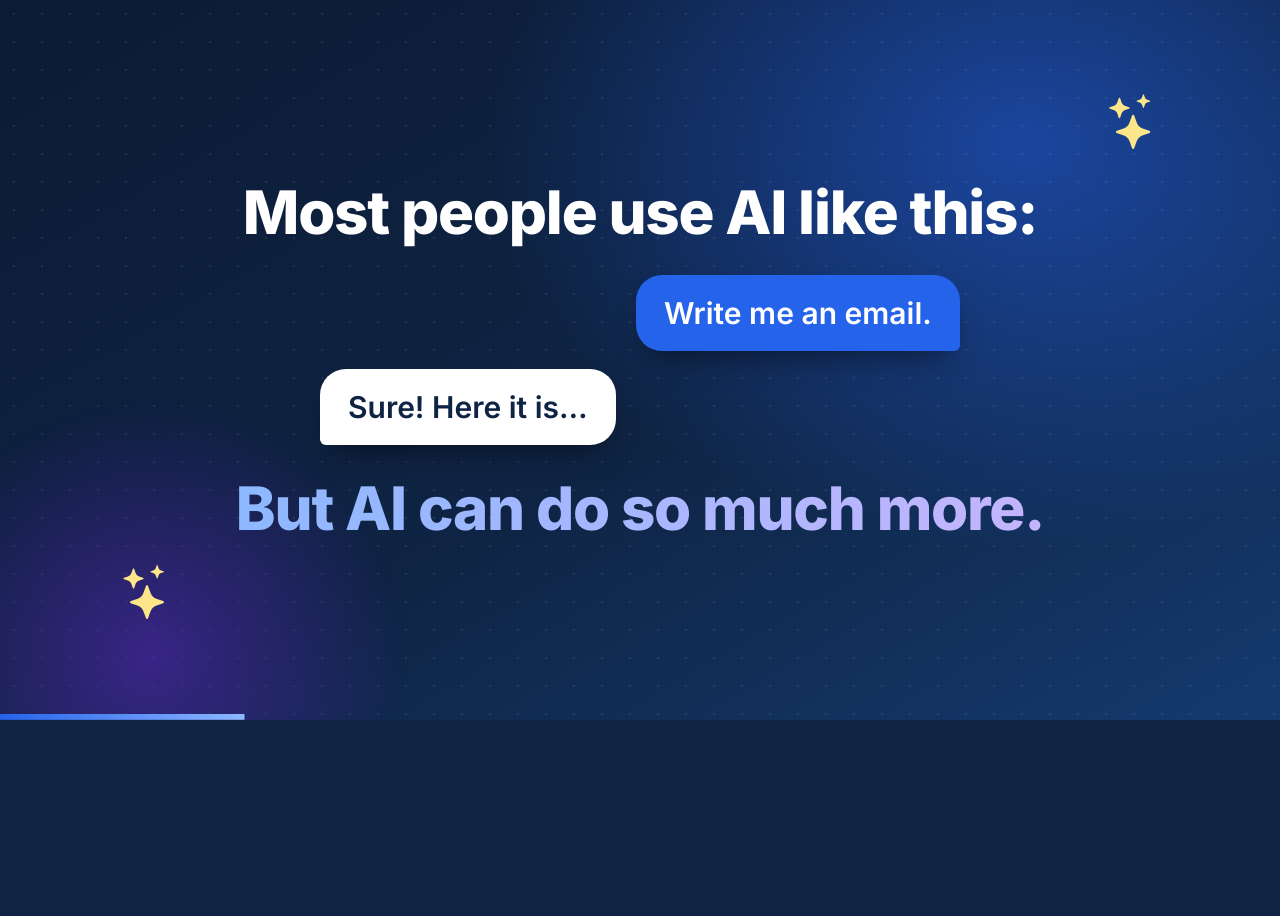
After one commit to joshuakevo/eltech-website, a PHP site: page /academy/lib/video/ai-beyond-chatgpt-intro.html in a window 1280 px wide. The commit adds this page. Shown: the top 916 px of the page. Run offline with PHP 8.4, Linux system fonts and the light colour scheme.

Commit message:
Add 45-second animated intro video for AI Beyond ChatGPT
- MP4 (1280x720, 1.7 MB) rendered from an HTML animation kept in
  academy/lib/video/ (not public) so it can be edited and re-rendered
- "Watch the intro" pop-up player on the course page and Learn AI page

Co-Authored-By: Claude Opus 5.5 <noreply@anthropic.com>

```diff
--- a/academy/lib/courses.php
+++ b/academy/lib/courses.php
@@ -15,6 +15,7 @@ function course_catalog(): array
             'icon' => 'bi-stars',
             'status' => 'live',
             'price' => 38000, // UGX, full course
+            'intro' => 'ai-beyond-chatgpt-intro', // assets/video/<name>.mp4 + .jpg poster
         ],
         'automate-with-ai' => [
             'title' => 'Automate Your Business with AI',
--- /dev/null
+++ b/academy/lib/video/ai-beyond-chatgpt-intro.html
@@ -0,0 +1,246 @@
+<!DOCTYPE html>
+<!--
+  Source animation for the "AI Beyond ChatGPT" intro video (1280x720, 45 s).
+  Rendered to assets/video/ai-beyond-chatgpt-intro.mp4 frame by frame:
+  window.seek(ms) sets every animation to that moment, then a screenshot is taken.
+  Each scene uses --s/--e (start/end) and each element --d (appear time), in seconds.
+-->
+<html lang="en">
+<head>
+<meta charset="utf-8">
+<title>AI Beyond ChatGPT: intro</title>
+<link href="https://fonts.googleapis.com/css2?family=Inter:wght@400;500;600;700;800&display=swap" rel="stylesheet">
+<link href="../../../assets/vendor/bootstrap-icons/bootstrap-icons.min.css" rel="stylesheet">
+<style>
+  * { box-sizing: border-box; margin: 0; padding: 0; }
+  html, body { width: 1280px; height: 720px; overflow: hidden; background: #0f2444; }
+  body { font-family: "Inter", sans-serif; color: #fff; }
+
+  .stage {
+    position: relative; width: 1280px; height: 720px; overflow: hidden;
+    background: radial-gradient(60% 80% at 80% 20%, rgba(37, 99, 235, .55), transparent 70%),
+                linear-gradient(150deg, #0b1b34, #0f2444 55%, #143a6e);
+  }
+  .dots { position: absolute; inset: 0; background-image: radial-gradient(rgba(255,255,255,.08) 1.5px, transparent 1.5px); background-size: 28px 28px; }
+  .glow { position: absolute; width: 520px; height: 520px; border-radius: 50%; background: radial-gradient(circle, rgba(109,40,217,.45), transparent 70%); left: -160px; bottom: -220px; animation: drift 45s linear both; }
+  @keyframes drift { to { transform: translate(260px, -120px); } }
+
+  /* Scenes */
+  .scene {
+    position: absolute; inset: 0; display: flex; flex-direction: column; align-items: center; justify-content: center;
+    text-align: center; opacity: 0;
+    animation: scene calc((var(--e) - var(--s)) * 1s) linear calc(var(--s) * 1s) both;
+  }
+  .scene.last { animation-name: scene-last; }
+  @keyframes scene { 0% { opacity: 0; transform: translateY(24px); } 8% { opacity: 1; transform: none; } 92% { opacity: 1; transform: none; } 100% { opacity: 0; transform: translateY(-16px); } }
+  @keyframes scene-last { 0% { opacity: 0; transform: translateY(24px); } 8% { opacity: 1; transform: none; } 100% { opacity: 1; } }
+
+  .pop { opacity: 0; animation: pop .6s cubic-bezier(.2, 1.4, .4, 1) calc(var(--d) * 1s) both; }
+  @keyframes pop { from { opacity: 0; transform: scale(.6) translateY(20px); } to { opacity: 1; transform: none; } }
+  .rise { opacity: 0; animation: rise .7s ease-out calc(var(--d) * 1s) both; }
+  @keyframes rise { from { opacity: 0; transform: translateY(30px); } to { opacity: 1; transform: none; } }
+  .grow { transform-origin: left; animation: grow .8s ease-out calc(var(--d) * 1s) both; }
+  @keyframes grow { from { transform: scaleX(0); } to { transform: scaleX(1); } }
+
+  .kicker { font-size: 22px; font-weight: 700; letter-spacing: .2em; text-transform: uppercase; color: #8db8ff; margin-bottom: 18px; }
+  h1 { font-size: 92px; font-weight: 800; letter-spacing: -.03em; line-height: 1.05; }
+  h2 { font-size: 60px; font-weight: 800; letter-spacing: -.02em; line-height: 1.1; }
+  .sub { font-size: 30px; color: #c9d4e5; margin-top: 18px; }
+  .accent { background: linear-gradient(90deg, #8db8ff, #c4b5fd); -webkit-background-clip: text; background-clip: text; color: transparent; }
+
+  /* Scene 1 */
+  .logo-tile { width: 132px; height: 104px; background: #fff; border-radius: 26px; display: grid; place-items: center; margin-bottom: 34px; box-shadow: 0 20px 40px -10px rgba(0,0,0,.5); }
+  .logo-tile img { width: 96px; }
+
+  /* Scene 2 */
+  .chat { display: flex; flex-direction: column; gap: 18px; align-items: flex-start; width: 640px; margin: 30px 0; }
+  .bubble { background: #fff; color: #0f2444; font-size: 30px; font-weight: 600; padding: 20px 28px; border-radius: 26px 26px 26px 6px; box-shadow: 0 16px 30px -12px rgba(0,0,0,.5); }
+  .bubble.me { align-self: flex-end; background: #2563eb; color: #fff; border-radius: 26px 26px 6px 26px; }
+  .burst { position: absolute; color: #fde68a; font-size: 54px; }
+
+  /* Outcome scenes */
+  .step { position: absolute; top: 48px; left: 60px; display: flex; gap: 10px; }
+  .step span { width: 46px; height: 8px; border-radius: 4px; background: rgba(255,255,255,.2); }
+  .step span.on { background: #8db8ff; }
+  .outcome-num { width: 64px; height: 64px; border-radius: 50%; background: #2563eb; display: grid; place-items: center; font-size: 30px; font-weight: 800; margin-bottom: 22px; }
+  .visual { display: flex; align-items: center; justify-content: center; gap: 22px; margin-top: 44px; min-height: 230px; }
+  .chip { background: #fff; color: #0f2444; border-radius: 20px; padding: 24px 30px; font-size: 30px; font-weight: 700; min-width: 190px; box-shadow: 0 16px 30px -12px rgba(0,0,0,.5); position: relative; }
+  .chip small { display: block; font-size: 17px; font-weight: 500; color: #5b6270; margin-top: 4px; }
+  .chip.best { outline: 5px solid #4ade80; }
+  .badge { position: absolute; top: -18px; right: -18px; width: 46px; height: 46px; border-radius: 50%; background: #16a34a; color: #fff; display: grid; place-items: center; font-size: 26px; }
+  .block { background: rgba(255,255,255,.12); border: 2px solid rgba(255,255,255,.25); border-radius: 16px; padding: 18px 22px; font-size: 26px; font-weight: 700; }
+  .block:nth-child(1) { background: #2563eb; } .block:nth-child(2) { background: #7c3aed; } .block:nth-child(3) { background: #0891b2; } .block:nth-child(4) { background: #16a34a; } .block:nth-child(5) { background: #ea580c; }
+  .arrow { font-size: 56px; color: #8db8ff; }
+  .result { background: #fff; color: #157347; border-radius: 20px; padding: 22px 30px; font-size: 30px; font-weight: 800; display: flex; align-items: center; gap: 12px; }
+  .doc { width: 180px; height: 230px; background: #fff; border-radius: 14px; padding: 22px 18px; display: grid; gap: 10px; align-content: start; }
+  .doc i { display: block; height: 10px; border-radius: 5px; background: #c4ccd8; }
+  .summary { width: 330px; background: #fff; color: #0f2444; border-radius: 18px; padding: 24px 26px; text-align: left; font-size: 24px; font-weight: 600; display: grid; gap: 14px; }
+  .summary div { display: flex; gap: 12px; align-items: center; }
+  .summary .bi { color: #16a34a; }
+  .icon-tile { width: 200px; height: 200px; border-radius: 30px; display: grid; place-items: center; font-size: 96px; color: #fff; box-shadow: 0 20px 40px -14px rgba(0,0,0,.6); }
+  .waves { display: flex; gap: 8px; align-items: center; height: 120px; }
+  .waves span { width: 12px; border-radius: 6px; background: #8db8ff; animation: wave 1s ease-in-out infinite alternate; }
+  @keyframes wave { from { height: 20px; } to { height: 110px; } }
+  .day { display: grid; gap: 12px; justify-items: center; font-size: 24px; font-weight: 600; color: #c9d4e5; }
+  .day .icon-tile { width: 150px; height: 150px; font-size: 70px; }
+
+  /* Certificate */
+  .cert { width: 560px; background: #fff; color: #0f2444; border: 10px solid #0f2444; outline: 3px solid #f59e0b; outline-offset: -20px; padding: 40px; border-radius: 6px; box-shadow: 0 30px 60px -16px rgba(0,0,0,.6); }
+  .cert p { color: #b45309; letter-spacing: .25em; font-size: 15px; font-weight: 700; }
+  .cert strong { display: block; font-size: 40px; margin: 12px 0 6px; }
+  .cert span { color: #1565c0; font-size: 26px; font-weight: 700; }
+  .medal { position: absolute; right: 330px; top: 380px; width: 120px; height: 120px; border-radius: 50%; background: #f59e0b; display: grid; place-items: center; font-size: 64px; color: #fff; box-shadow: 0 12px 30px -8px rgba(0,0,0,.6); }
+  .perks { display: flex; gap: 18px; margin-top: 34px; }
+  .perk { background: rgba(255,255,255,.1); border: 1px solid rgba(255,255,255,.2); border-radius: 99px; padding: 12px 22px; font-size: 24px; font-weight: 600; display: flex; gap: 10px; align-items: center; }
+
+  /* CTA */
+  .cta-btn { margin-top: 40px; background: #2563eb; color: #fff; font-size: 34px; font-weight: 800; padding: 22px 46px; border-radius: 18px; box-shadow: 0 18px 36px -10px rgba(37,99,235,.8); }
+  .url { margin-top: 26px; font-size: 28px; color: #c9d4e5; font-weight: 600; }
+  .brand-row { position: absolute; bottom: 44px; display: flex; align-items: center; gap: 14px; font-size: 22px; font-weight: 700; letter-spacing: .14em; color: #c9d4e5; }
+  .brand-row .logo-tile { width: 64px; height: 50px; border-radius: 12px; margin: 0; }
+  .brand-row .logo-tile img { width: 46px; }
+
+  /* Progress bar of the whole video */
+  .bar { position: absolute; left: 0; bottom: 0; height: 6px; width: 100%; background: linear-gradient(90deg, #2563eb, #8db8ff); transform-origin: left; animation: barfill 45s linear both; }
+  @keyframes barfill { from { transform: scaleX(0); } to { transform: scaleX(1); } }
+</style>
+</head>
+<body>
+<div class="stage">
+  <div class="dots"></div>
+  <div class="glow"></div>
+
+  <!-- 1. Title (0 - 4.5) -->
+  <section class="scene" style="--s:0; --e:4.5">
+    <div class="logo-tile pop" style="--d:.2"><img src="../../../assets/img/logo.png" alt=""></div>
+    <p class="kicker rise" style="--d:.6">Eltech Academy</p>
+    <h1 class="rise" style="--d:.9">AI Beyond <span class="accent">ChatGPT</span></h1>
+    <p class="sub rise" style="--d:1.5">6 short lessons &middot; quizzes &middot; real tasks</p>
+  </section>
+
+  <!-- 2. The problem (4.5 - 10) -->
+  <section class="scene" style="--s:4.5; --e:10">
+    <h2 class="rise" style="--d:4.8">Most people use AI like this:</h2>
+    <div class="chat">
+      <div class="bubble me pop" style="--d:5.6">Write me an email.</div>
+      <div class="bubble pop" style="--d:6.4">Sure! Here it is…</div>
+    </div>
+    <h2 class="rise" style="--d:7.6"><span class="accent">But AI can do so much more.</span></h2>
+    <i class="bi bi-stars burst pop" style="--d:8; left: 120px; top: 560px"></i>
+    <i class="bi bi-stars burst pop" style="--d:8.2; right: 120px; top: 90px"></i>
+  </section>
+
+  <!-- 3. Promise (10 - 12.5) -->
+  <section class="scene" style="--s:10; --e:12.5">
+    <p class="kicker rise" style="--d:10.2">In about 80 minutes</p>
+    <h1 class="rise" style="--d:10.4">By the end,<br>you will…</h1>
+  </section>
+
+  <!-- 4. Outcome 1: tools (12.5 - 17) -->
+  <section class="scene" style="--s:12.5; --e:17">
+    <div class="step"><span class="on"></span><span></span><span></span><span></span><span></span></div>
+    <div class="outcome-num pop" style="--d:12.7">1</div>
+    <h2 class="rise" style="--d:12.9">Choose the right AI tool</h2>
+    <div class="visual">
+      <div class="chip pop" style="--d:13.5">ChatGPT<small>all-rounder</small></div>
+      <div class="chip best pop" style="--d:13.8">Claude<small>long documents</small><span class="badge pop" style="--d:15.2"><i class="bi bi-check-lg"></i></span></div>
+      <div class="chip pop" style="--d:14.1">Gemini<small>Google tools</small></div>
+      <div class="chip pop" style="--d:14.4">Copilot<small>Microsoft 365</small></div>
+    </div>
+  </section>
+
+  <!-- 5. Outcome 2: prompts (17 - 21.5) -->
+  <section class="scene" style="--s:17; --e:21.5">
+    <div class="step"><span class="on"></span><span class="on"></span><span></span><span></span><span></span></div>
+    <div class="outcome-num pop" style="--d:17.2">2</div>
+    <h2 class="rise" style="--d:17.4">Write prompts that get results</h2>
+    <div class="visual">
+      <div style="display:flex; gap:12px">
+        <div class="block pop" style="--d:18">Role</div>
+        <div class="block pop" style="--d:18.25">Task</div>
+        <div class="block pop" style="--d:18.5">Context</div>
+        <div class="block pop" style="--d:18.75">Format</div>
+        <div class="block pop" style="--d:19">Tone</div>
+      </div>
+      <i class="bi bi-arrow-right arrow pop" style="--d:19.5"></i>
+      <div class="result pop" style="--d:19.9"><i class="bi bi-check-circle-fill"></i> Great answer</div>
+    </div>
+  </section>
+
+  <!-- 6. Outcome 3: documents (21.5 - 26) -->
+  <section class="scene" style="--s:21.5; --e:26">
+    <div class="step"><span class="on"></span><span class="on"></span><span class="on"></span><span></span><span></span></div>
+    <div class="outcome-num pop" style="--d:21.7">3</div>
+    <h2 class="rise" style="--d:21.9">Summarise documents &amp; check facts</h2>
+    <div class="visual">
+      <div class="doc pop" style="--d:22.5"><i></i><i style="width:80%"></i><i></i><i style="width:60%"></i><i></i><i style="width:85%"></i><i></i><i style="width:70%"></i><i></i><i style="width:50%"></i></div>
+      <i class="bi bi-arrow-right arrow pop" style="--d:23.1"></i>
+      <div class="summary">
+        <div class="rise" style="--d:23.5"><i class="bi bi-check-circle-fill"></i> 3 key points</div>
+        <div class="rise" style="--d:23.9"><i class="bi bi-check-circle-fill"></i> Dates &amp; amounts</div>
+        <div class="rise" style="--d:24.3"><i class="bi bi-search"></i> Facts checked</div>
+      </div>
+    </div>
+  </section>
+
+  <!-- 7. Outcome 4: images and voice (26 - 30.5) -->
+  <section class="scene" style="--s:26; --e:30.5">
+    <div class="step"><span class="on"></span><span class="on"></span><span class="on"></span><span class="on"></span><span></span></div>
+    <div class="outcome-num pop" style="--d:26.2">4</div>
+    <h2 class="rise" style="--d:26.4">Create images &amp; use your voice</h2>
+    <div class="visual">
+      <div class="icon-tile pop" style="--d:27; background: linear-gradient(135deg, #be185d, #f59e0b)"><i class="bi bi-image"></i></div>
+      <div class="icon-tile pop" style="--d:27.4; background: linear-gradient(135deg, #2563eb, #7c3aed)"><i class="bi bi-mic-fill"></i></div>
+      <div class="waves pop" style="--d:27.8"><span style="animation-delay:-.1s"></span><span style="animation-delay:-.5s"></span><span style="animation-delay:-.3s"></span><span style="animation-delay:-.8s"></span><span style="animation-delay:-.2s"></span><span style="animation-delay:-.6s"></span><span style="animation-delay:-.4s"></span></div>
+    </div>
+  </section>
+
+  <!-- 8. Outcome 5: safe daily routine (30.5 - 35) -->
+  <section class="scene" style="--s:30.5; --e:35">
+    <div class="step"><span class="on"></span><span class="on"></span><span class="on"></span><span class="on"></span><span class="on"></span></div>
+    <div class="outcome-num pop" style="--d:30.7">5</div>
+    <h2 class="rise" style="--d:30.9">Use AI safely, every day</h2>
+    <div class="visual">
+      <div class="icon-tile pop" style="--d:31.5; background: linear-gradient(135deg, #16a34a, #0f766e)"><i class="bi bi-shield-check"></i></div>
+      <div class="day pop" style="--d:32"><div class="icon-tile" style="background:#f59e0b"><i class="bi bi-sunrise"></i></div>Morning</div>
+      <div class="day pop" style="--d:32.3"><div class="icon-tile" style="background:#0284c7"><i class="bi bi-sun"></i></div>Day</div>
+      <div class="day pop" style="--d:32.6"><div class="icon-tile" style="background:#7c3aed"><i class="bi bi-sunset"></i></div>Evening</div>
+    </div>
+  </section>
+
+  <!-- 9. Certificate (35 - 39.5) -->
+  <section class="scene" style="--s:35; --e:39.5">
+    <h2 class="rise" style="--d:35.2">Finish and earn your certificate</h2>
+    <div class="cert pop" style="--d:35.8; margin-top: 36px">
+      <p>CERTIFICATE OF COMPLETION</p>
+      <strong>Your name here</strong>
+      <span>AI Beyond ChatGPT</span>
+    </div>
+    <div class="medal pop" style="--d:36.6"><i class="bi bi-award-fill"></i></div>
+    <div class="perks">
+      <div class="perk rise" style="--d:37.2"><i class="bi bi-star-fill" style="color:#fbbf24"></i> Points</div>
+      <div class="perk rise" style="--d:37.5"><i class="bi bi-fire" style="color:#fb923c"></i> Streaks</div>
+      <div class="perk rise" style="--d:37.8"><i class="bi bi-patch-check-fill" style="color:#4ade80"></i> Badges</div>
+    </div>
+  </section>
+
+  <!-- 10. Call to action (39.5 - 45) -->
+  <section class="scene last" style="--s:39.5; --e:45">
+    <p class="kicker rise" style="--d:39.7">Start today</p>
+    <h1 class="rise" style="--d:40">The first 2 lessons<br><span class="accent">are free.</span></h1>
+    <div class="cta-btn pop" style="--d:41">Sign in with Google &amp; start</div>
+    <p class="url rise" style="--d:41.6">eltech-systems.com/academy</p>
+    <div class="brand-row rise" style="--d:42"><div class="logo-tile"><img src="../../../assets/img/logo.png" alt=""></div> ELTECH SYSTEMS &middot; KAMPALA</div>
+  </section>
+
+  <div class="bar"></div>
+</div>
+
+<script>
+  // Used by the renderer: freeze every animation at the given time in milliseconds
+  window.seek = (ms) => {
+    document.getAnimations().forEach((a) => { a.pause(); a.currentTime = ms; });
+  };
+</script>
+</body>
+</html>
--- a/assets/css/main.css
+++ b/assets/css/main.css
@@ -514,6 +514,11 @@ ul, ol { margin: 0; padding: 0; list-style: none; }
 }
 .modal-close:hover { background: var(--tint); }
 
+/* Intro video pop-up */
+.video-modal { width: min(960px, calc(100vw - 24px)); padding: 0; background: #000; border-radius: 16px; overflow: hidden; }
+.video-modal video { display: block; width: 100%; aspect-ratio: 16 / 9; background: #000; }
+.video-modal .modal-close { z-index: 2; background: rgba(255, 255, 255, .9); }
+
 /* WhatsApp button + nudge */
 .wa-float {
   position: fixed; right: 20px; bottom: 20px; z-index: 40;
--- a/index.html
+++ b/index.html
@@ -31,7 +31,7 @@
   <link href="https://fonts.googleapis.com/css2?family=Inter:wght@400;500;600;700&display=swap" rel="stylesheet">
 
   <link href="assets/vendor/bootstrap-icons/bootstrap-icons.min.css" rel="stylesheet">
-  <link href="assets/css/main.css?v=20261023b" rel="stylesheet">
+  <link href="assets/css/main.css?v=20261023c" rel="stylesheet">
 
   <script>document.documentElement.classList.add("js");</script>
 
@@ -614,7 +614,7 @@
     <i class="bi bi-whatsapp" aria-hidden="true"></i>
   </a>
 
-  <script src="assets/js/main.js?v=20261023b"></script>
+  <script src="assets/js/main.js?v=20261023c"></script>
 
 </body>
 
```
Also changed, not shown: academy/course.php (+19 -5 lines), assets/css/academy.css (+7 -0 lines), assets/js/academy.js (+14 -0 lines), assets/js/main.js (+14 -0 lines), learn.html (+11 -3 lines), assets/video/ai-beyond-chatgpt-intro.jpg (added), 1 other file.
